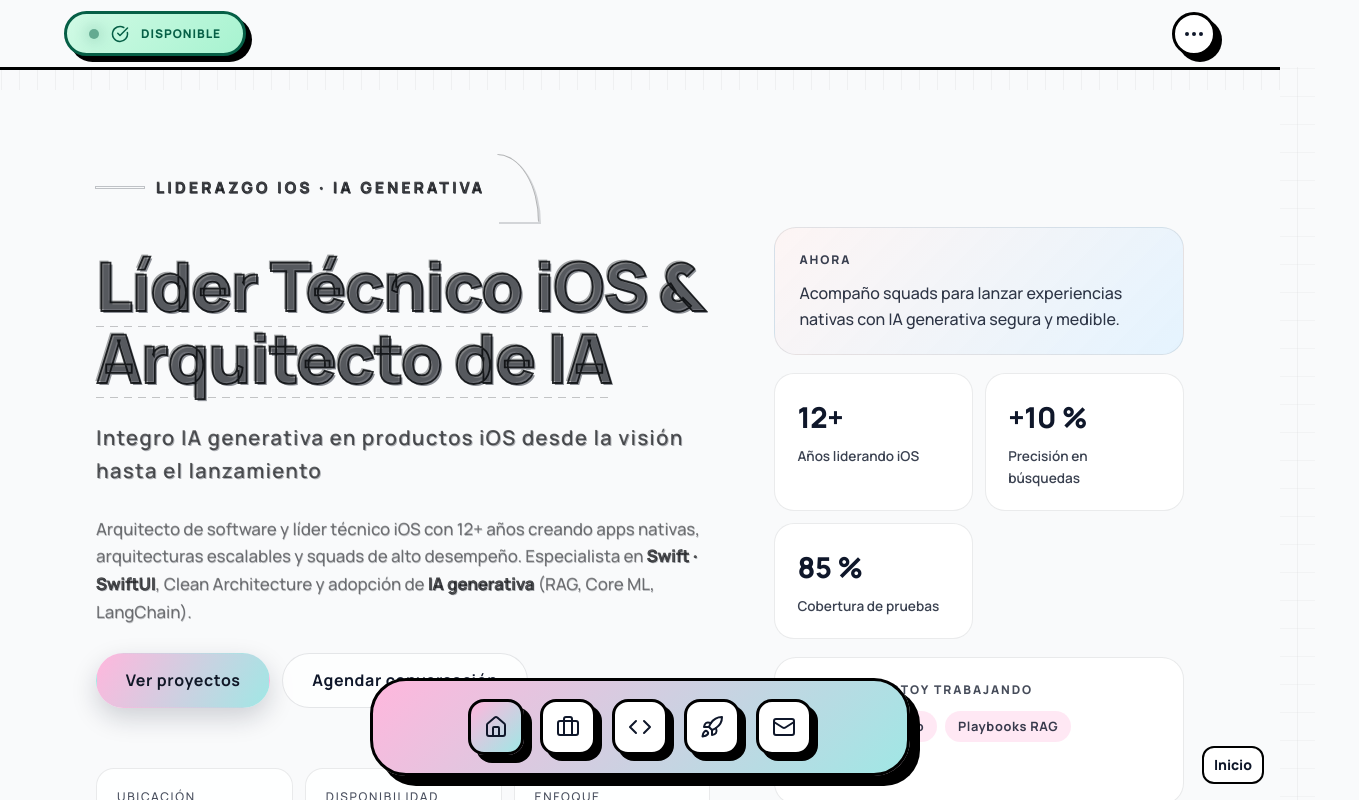
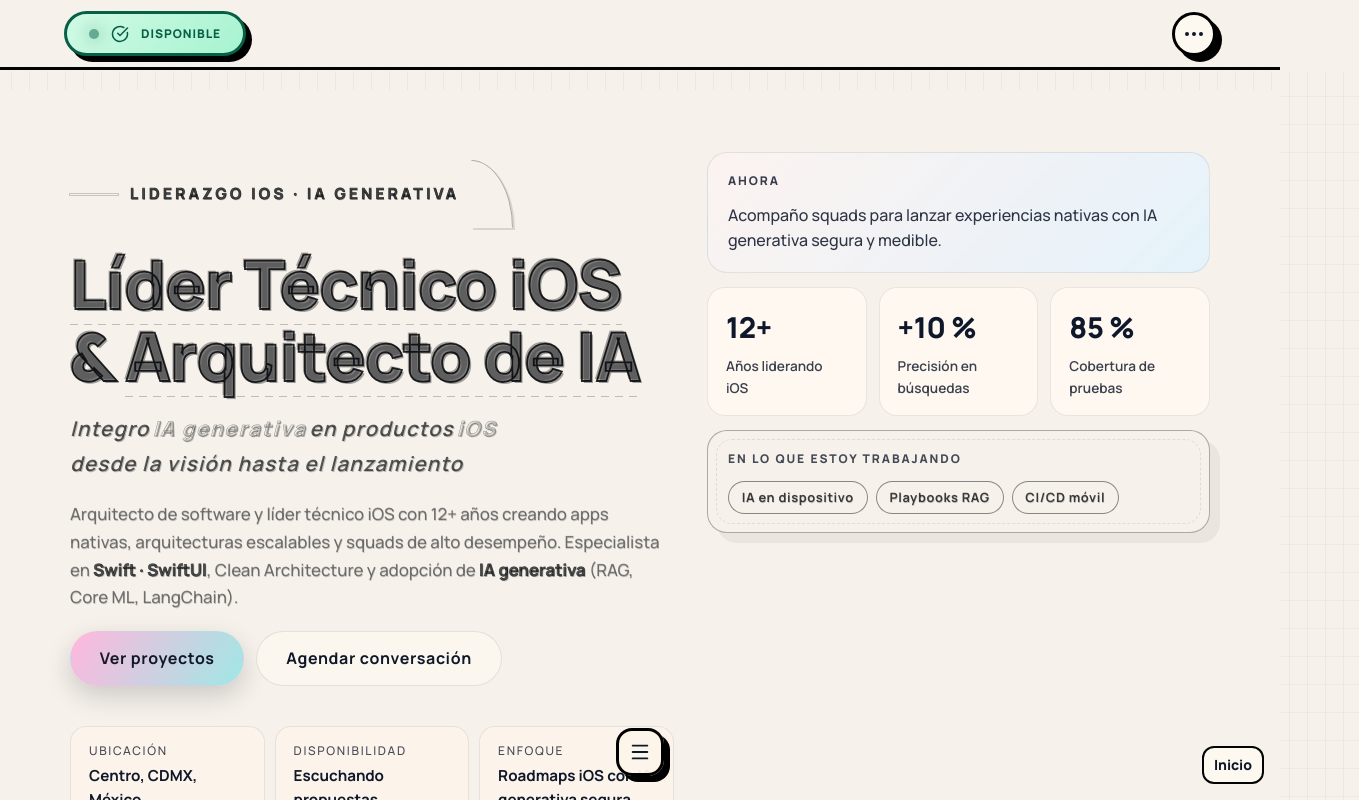
Before and after one commit to Ccontacto/PortalioPresentacion2025, a React (Vite) app: page / in a window 1280 px wide. Shown: the top 800 px of the page, 1359 px wide, since content can reach past the window. Built offline with nearby package versions, Linux system fonts and the light colour scheme; a web font is replaced by a local one.

Commit message:
no message

```diff
--- a/src/components/Dock.tsx
+++ b/src/components/Dock.tsx
@@ -1,5 +1,5 @@
-import { motion } from 'framer-motion';
-import { Home, Briefcase, Code, Rocket, Mail } from 'lucide-react';
+import { AnimatePresence, motion } from 'framer-motion';
+import { Home, Briefcase, Code, Rocket, Mail, Menu, X } from 'lucide-react';
 import { useCallback, useEffect, useRef, useState, type JSX, type KeyboardEvent as ReactKeyboardEvent } from 'react';
 
 import { useLanguage } from '../contexts/LanguageContext';
@@ -20,11 +20,15 @@ export default function Dock() {
   const shouldReduceMotion = useReducedMotion();
   const buttonRefs = useRef<Array<HTMLButtonElement | null>>([]);
   const [isDockVisible, setIsDockVisible] = useState(true);
+  const [isExpanded, setIsExpanded] = useState(false);
   const scrollTimeoutRef = useRef<number | null>(null);
 
   buttonRefs.current.length = data.nav.length;
 
   const handleKeyNavigation = useCallback((event: ReactKeyboardEvent<HTMLDivElement>) => {
+    if (!isExpanded) {
+      return;
+    }
     if (event.key !== 'ArrowRight' && event.key !== 'ArrowLeft') {
       return;
     }
@@ -44,7 +48,7 @@ export default function Dock() {
       currentIndex === -1 ? (direction === 1 ? 0 : buttons.length - 1) : (currentIndex + direction + buttons.length) % buttons.length;
 
     buttons[targetIndex]?.focus();
-  }, []);
+  }, [isExpanded]);
 
   useEffect(() => {
     if (shouldReduceMotion) {
@@ -85,14 +89,38 @@ export default function Dock() {
     };
   }, [shouldReduceMotion]);
 
+  useEffect(() => {
+    if (!isExpanded) {
+      return undefined;
+    }
+
+    const handleEscape = (event: KeyboardEvent) => {
+      if (event.key === 'Escape') {
+        setIsExpanded(false);
+      }
+    };
+
+    window.addEventListener('keydown', handleEscape);
+    return () => {
+      window.removeEventListener('keydown', handleEscape);
+    };
+  }, [isExpanded]);
+
+  const handleToggle = () => {
+    setIsExpanded(prev => !prev);
+  };
+
+  const handleNavigate = (sectionId: string) => {
+    navigateTo(sectionId);
+    setIsExpanded(false);
+  };
+
+  const toggleLabel = isExpanded ? 'Cerrar navegación flotante' : 'Abrir navegación flotante';
+
   return (
     <div className="dock-container">
-      {/* MEJORA 1: nav con role y aria-label */}
-      <motion.nav
-        className="dock"
-        role="navigation"
-        aria-label="Navegación principal del portfolio"
-        onKeyDown={handleKeyNavigation}
+      <motion.div
+        className="dock-shell"
         initial={shouldReduceMotion ? undefined : { y: 120, opacity: 0 }}
         animate={
           shouldReduceMotion
@@ -109,22 +137,52 @@ export default function Dock() {
                 type: 'spring',
                 stiffness: 260,
                 damping: 28,
-                delay: 0.3
+                delay: 0.2
               }
         }
         style={{ pointerEvents: isDockVisible ? 'auto' : 'none' }}
+      >
+        <button
+          type="button"
+          className={`dock-toggle ${isExpanded ? 'is-active' : ''}`}
+          aria-label={toggleLabel}
+          aria-pressed={isExpanded}
+          aria-expanded={isExpanded}
+          onClick={handleToggle}
+        >
+          {isExpanded ? <X size={22} aria-hidden="true" /> : <Menu size={22} aria-hidden="true" />}
+        </button>
+
+        <AnimatePresence>
+          {isExpanded && (
+            <motion.nav
+              key="dock-nav"
+              className="dock"
+              role="navigation"
+              aria-label="Navegación principal del portfolio"
+              onKeyDown={handleKeyNavigation}
+              initial={shouldReduceMotion ? undefined : { opacity: 0, y: 24, scale: 0.94 }}
+              animate={shouldReduceMotion ? undefined : { opacity: 1, y: 0, scale: 1 }}
+              exit={shouldReduceMotion ? undefined : { opacity: 0, y: 16, scale: 0.9 }}
+              transition={
+                shouldReduceMotion
+                  ? undefined
+                  : {
+                      type: 'spring',
+                      stiffness: 280,
+                      damping: 30
+                    }
+              }
             >
               {data.nav.map((item, index) => (
                 <button
                   key={item.id}
                   className={`dock-item ${activePage === item.id ? 'active' : ''}`}
-            onClick={() => navigateTo(item.id)}
+                  onClick={() => handleNavigate(item.id)}
                   ref={node => {
                     buttonRefs.current[index] = node;
                   }}
-            // MEJORA 1: aria-current para página activa
                   aria-current={activePage === item.id ? 'page' : undefined}
-            // MEJORA 3: aria-label explícito
                   aria-label={item.label}
                   title={item.label}
                   data-retro-sfx
@@ -133,6 +191,9 @@ export default function Dock() {
                 </button>
               ))}
             </motion.nav>
+          )}
+        </AnimatePresence>
+      </motion.div>
     </div>
   );
 }
--- a/src/index.css
+++ b/src/index.css
@@ -16,34 +16,37 @@
   --token-accent2: #DAB7FF;
   --token-accent3: #BDE3FF;
 
-  --color-white: #ffffff;
-  --color-black: #000000;
-
-  --color-bg-light: #f9fafb;
+  --color-white: #fdf8ef;
+  --color-true-black: #000000;
+  --color-ink: #020305;
+  --color-black: var(--color-ink);
+
+  --color-bg-light: #f6f1ea;
   --color-text-light: #0f172a;
-  --color-border-light: #000000;
-
-  --color-bg-dark: #0a0a0a;
+  --color-border-light: var(--color-ink);
+
+  --color-bg-dark: #090b11;
   --color-text-dark: #f5f5f5;
   --color-border-dark: #ffffff;
 
   --surface-primary: var(--color-bg-light);
-  --surface-card: #ffffff;
-  --surface-panel: #ffffff;
+  --surface-card: #fef9f0;
+  --surface-panel: #fdf5ea;
   --surface-strong: #111827;
 
   --text-strong: var(--color-text-light);
   --text-inverse: #f5f5f5;
   --text-cta: #111827;
-  --logo-text: #000000;
+  --logo-text: var(--color-ink);
   --text-on-brand: #111827;
 
-  --border-strong: #000000;
+  --border-strong: var(--color-ink);
+  --button-outline: var(--color-true-black);
   --border-muted: rgba(15, 23, 42, 0.12);
 
-  --shadow-strong: #000000;
+  --shadow-strong: var(--color-true-black);
   --shadow-soft: rgba(148, 163, 184, 0.45);
-  --shadow-strong-hover: #000000;
+  --shadow-strong-hover: var(--color-true-black);
 
   --gradient-brand-start: #ffb7dd;
   --gradient-brand-end: #a0e7e5;
@@ -102,8 +105,8 @@
   --border: var(--border-strong); /* Added */
   --card: var(--surface-card); /* Added */
   --font-ui: 'Manrope', system-ui, sans-serif; /* Added */
-  --sketch-ink: color-mix(in srgb, #050505 80%, var(--text-strong));
-  --sketch-graphite: color-mix(in srgb, #8f8f8f 55%, var(--text-strong));
+  --sketch-ink: color-mix(in srgb, var(--color-ink) 92%, var(--text-strong));
+  --sketch-graphite: color-mix(in srgb, var(--color-ink) 55%, rgba(255, 255, 255, 0.75));
   --fx-gradient-angle: 90deg;
   --fx-gradient-stop-1: transparent;
   --fx-gradient-stop-2: transparent;
@@ -164,8 +167,8 @@ html[data-theme='dark'] {
   --availability-unavailable-bg-start: rgba(189, 227, 255, 0.45);
   --availability-unavailable-bg-end: rgba(189, 227, 255, 0.28);
   --availability-unavailable-text: var(--token-text-dark);
-  --sketch-ink: color-mix(in srgb, #f5f5f5 80%, var(--text-strong));
-  --sketch-graphite: color-mix(in srgb, rgba(255, 255, 255, 0.85) 55%, var(--text-strong));
+  --sketch-ink: color-mix(in srgb, var(--color-ink) 70%, var(--token-text-dark));
+  --sketch-graphite: color-mix(in srgb, rgba(255, 255, 255, 0.85) 55%, var(--color-ink));
 }
 
 html[data-theme='konami'] {
@@ -466,7 +469,7 @@ html[data-theme='konami'] .availability-unavailable {
   align-items: center;
   justify-content: center;
   background: var(--surface-card);
-  border: 3px solid var(--border-strong);
+  border: 3px solid var(--button-outline);
   border-radius: 50%;
   cursor: pointer;
   transition: transform 150ms ease, box-shadow 150ms ease, background-color 150ms ease;
@@ -656,7 +659,7 @@ html[data-theme='konami'] .icon-btn:hover {
   padding: 10px 12px;
   border-radius: 12px;
   background: transparent;
-  border: 2px solid var(--border-strong);
+  border: 2px solid var(--button-outline);
   transition: transform 150ms ease, box-shadow 150ms ease, background-color 150ms ease;
 }
 
@@ -710,7 +713,7 @@ html[data-theme='konami'] .icon-btn:hover {
   width: 40px;
   height: 40px;
   border-radius: 14px;
-  border: 3px solid var(--border-strong);
+  border: 3px solid var(--button-outline);
   background: linear-gradient(135deg, var(--gradient-close-start), var(--gradient-close-end));
   color: var(--text-on-brand);
   box-shadow: 8px 8px 0 var(--shadow-strong);
@@ -1159,7 +1162,7 @@ html[data-theme='dark'] .search-modal__chip {
   justify-content: center;
   padding: 8px 14px;
   border-radius: 14px;
-  border: 2px solid var(--border-strong);
+  border: 2px solid var(--button-outline);
   background: linear-gradient(135deg, var(--gradient-brand-start), var(--gradient-brand-end));
   color: var(--text-on-brand);
   font-weight: 700;
@@ -1833,48 +1836,95 @@ html[data-theme='dark'] .contact-highlight:hover {
   z-index: 50;
 }
 
-.dock {
+.dock-shell {
   pointer-events: auto;
-  display: flex;
+  display: inline-flex;
+  align-items: center;
+  gap: 12px;
+  background: transparent;
+}
+
+.dock-toggle {
+  width: 48px;
+  height: 48px;
+  border-radius: 16px;
+  border: 3px solid var(--button-outline);
+  background: color-mix(in srgb, var(--surface-panel) 95%, transparent);
+  color: var(--text-strong);
+  display: inline-flex;
   align-items: center;
   justify-content: center;
-  gap: 16px;
-  width: min(92vw, 540px);
-  padding: 18px 24px;
-  background: linear-gradient(135deg, var(--gradient-brand-start), var(--gradient-brand-end));
-  border: 3px solid var(--border-strong);
-  border-radius: 36px;
-  box-shadow: 10px 10px 0 var(--shadow-strong);
-  color: var(--text-on-brand);
-}
-
-html[data-theme='dark'] .dock {
-  background: rgba(15, 23, 42, 0.92);
-  border-color: rgba(248, 250, 252, 0.28);
-  box-shadow:
-    12px 12px 0 rgba(15, 23, 42, 0.55),
-    0 22px 36px rgba(0, 0, 0, 0.45);
-  color: #f8fafc;
-}
-
-.dock-item {
-  width: 56px;
-  height: 56px;
-  display: flex;
-  align-items: center;
-  justify-content: center;
-  border: 3px solid var(--border-strong);
-  border-radius: 16px;
-  background: var(--surface-panel);
-  color: var(--text-strong);
   cursor: pointer;
   box-shadow: 6px 6px 0 var(--shadow-strong);
   transition: transform 150ms ease, box-shadow 150ms ease, background-color 150ms ease;
 }
 
+.dock-toggle:hover {
+  transform: translate(-2px, -2px);
+  box-shadow: 8px 8px 0 var(--shadow-strong-hover);
+}
+
+.dock-toggle.is-active {
+  background: linear-gradient(135deg, var(--gradient-brand-start), var(--gradient-brand-end));
+  color: var(--text-on-brand);
+}
+
+html[data-theme='dark'] .dock-toggle {
+  background: rgba(15, 23, 42, 0.9);
+  color: #f8fafc;
+}
+
+html[data-theme='konami'] .dock-toggle {
+  background: rgba(6, 10, 24, 0.95);
+  color: #71ffb2;
+  border-color: rgba(113, 255, 178, 0.55);
+  box-shadow:
+    0 0 0 2px rgba(0, 255, 156, 0.32),
+    6px 6px 0 rgba(0, 255, 156, 0.35);
+}
+
+.dock {
+  pointer-events: auto;
+  display: flex;
+  align-items: center;
+  justify-content: center;
+  gap: 8px;
+  width: auto;
+  padding: 12px 16px;
+  background: color-mix(in srgb, var(--surface-panel) 92%, transparent);
+  border: 1px solid color-mix(in srgb, var(--color-ink) 18%, transparent);
+  border-radius: 999px;
+  box-shadow: 12px 12px 0 color-mix(in srgb, var(--color-ink) 6%, transparent);
+  color: var(--text-strong);
+}
+
+html[data-theme='dark'] .dock {
+  background: rgba(15, 23, 42, 0.92);
+  border-color: rgba(248, 250, 252, 0.22);
+  box-shadow:
+    0 0 0 2px rgba(248, 250, 252, 0.15),
+    12px 12px 0 rgba(15, 23, 42, 0.45);
+  color: #f8fafc;
+}
+
+.dock-item {
+  width: 44px;
+  height: 44px;
+  display: flex;
+  align-items: center;
+  justify-content: center;
+  border: 2px solid var(--border-strong);
+  border-radius: 14px;
+  background: var(--surface-card);
+  color: var(--text-strong);
+  cursor: pointer;
+  box-shadow: 4px 4px 0 var(--shadow-strong);
+  transition: transform 150ms ease, box-shadow 150ms ease, background-color 150ms ease;
+}
+
 html[data-theme='dark'] .dock-item {
   background: rgba(15, 23, 42, 0.88);
-  border-color: rgba(248, 250, 252, 0.28);
+  border-color: rgba(248, 250, 252, 0.2);
   color: #f8fafc;
   box-shadow:
     0 0 0 2px rgba(248, 250, 252, 0.12),
@@ -1882,8 +1932,8 @@ html[data-theme='dark'] .dock-item {
 }
 
 .dock-item:hover {
-  transform: translate(-4px, -4px);
-  box-shadow: 14px 14px 0 var(--shadow-strong-hover);
+  transform: translate(-3px, -3px);
+  box-shadow: 10px 10px 0 var(--shadow-strong-hover);
 }
 
 html[data-theme='dark'] .dock-item:hover {
@@ -1896,6 +1946,7 @@ html[data-theme='dark'] .dock-item:hover {
 .dock-item.active {
   background: linear-gradient(135deg, var(--gradient-brand-start), var(--gradient-brand-end));
   box-shadow: 8px 8px 0 var(--shadow-strong);
+  color: var(--text-on-brand);
 }
 
 html[data-theme='dark'] .dock-item.active {
@@ -1906,7 +1957,7 @@ html[data-theme='dark'] .dock-item.active {
 }
 
 .dock-item.active svg {
-  stroke: var(--text-strong);
+  stroke: currentColor;
 }
 
 html[data-theme='konami'] .dock {
@@ -1939,6 +1990,7 @@ html[data-theme='konami'] .dock-item.active {
   box-shadow:
     0 0 0 2px rgba(0, 255, 156, 0.55),
     0 0 24px rgba(0, 255, 156, 0.45);
+  color: #040209;
 }
 
 html[data-theme='konami'] .dock-item.active svg {
@@ -2064,15 +2116,15 @@ html[data-theme='konami'] .dock-item.active svg {
    ======================================== */
 @media (prefers-contrast: high) {
   :root {
-    --color-border-light: #000000;
-    --color-text-light: #000000;
+    --color-border-light: var(--color-ink);
+    --color-text-light: var(--color-ink);
     --color-bg-light: #ffffff;
   }
 
   html[data-theme='dark'] {
     --color-border-dark: #ffffff;
     --color-text-dark: #ffffff;
-    --color-bg-dark: #000000;
+    --color-bg-dark: var(--color-ink);
   }
 
   /* Bordes más gruesos */
@@ -2250,14 +2302,8 @@ html[data-theme='konami'] .dock-item.active svg {
   }
 
   .dock {
-    bottom: 16px;
-    padding: 8px;
+    padding: 8px 12px;
     gap: 6px;
-  }
-
-  .dock-item {
-    width: 48px;
-    height: 48px;
   }
 }
 
@@ -3055,9 +3101,9 @@ html[data-theme='dark'] .hero-name {
 .page-section--hero {
   position: relative;
   min-height: 100vh;
-  padding: clamp(48px, 8vh, 96px) clamp(24px, 8vw, 96px);
-  display: flex;
-  align-items: center;
+  padding: clamp(24px, 4vh, 64px) clamp(18px, 5vw, 60px);
+  display: flex;
+  align-items: flex-start;
   justify-content: center;
   background: var(--surface-primary);
 }
@@ -3101,18 +3147,20 @@ html[data-theme='dark'] .hero-name {
 .hero-grid {
   position: relative;
   display: grid;
-  gap: clamp(32px, 5vw, 64px);
-  grid-template-columns: minmax(0, 3fr) minmax(0, 2fr);
-  align-items: center;
+  gap: clamp(18px, 2.6vw, 36px);
+  grid-template-columns: minmax(0, 1.2fr) minmax(0, 1fr);
+  align-items: flex-start;
   width: 100%;
-  max-width: 1120px;
+  max-width: 1140px;
   margin: 0 auto;
+  min-height: clamp(520px, 82vh, 760px);
 }
 
 .hero-content {
   display: flex;
   flex-direction: column;
-  gap: clamp(18px, 3vw, 28px);
+  gap: clamp(10px, 2.2vw, 20px);
+  justify-content: flex-start;
 }
 
 .hero-eyebrow {
@@ -3128,6 +3176,7 @@ html[data-theme='dark'] .hero-name {
   text-shadow:
     0.5px 0.5px 0 color-mix(in srgb, var(--sketch-graphite) 65%, transparent),
     -0.5px -0.5px 0 color-mix(in srgb, var(--sketch-ink) 25%, transparent);
+  margin-top: clamp(4px, 1vh, 14px);
 }
 
 .hero-eyebrow::before {
@@ -3215,6 +3264,11 @@ html[data-theme='dark'] .hero-name {
   letter-spacing: 0.06em;
   color: color-mix(in srgb, var(--sketch-ink) 65%, rgba(255, 255, 255, 0.08));
   text-shadow: 1px 1px 0 color-mix(in srgb, var(--sketch-graphite) 45%, transparent);
+  font-style: italic;
+  display: inline-flex;
+  flex-wrap: wrap;
+  align-items: baseline;
+  gap: 0.15em;
 }
 
 .hero-description {
@@ -3223,6 +3277,25 @@ html[data-theme='dark'] .hero-name {
   line-height: 1.65;
   color: color-mix(in srgb, var(--sketch-ink) 50%, rgba(255, 255, 255, 0.12));
   text-shadow: 0.5px 0.5px 0 color-mix(in srgb, var(--sketch-graphite) 35%, transparent);
+}
+
+.hero-tagline__accent {
+  font-style: inherit;
+  font-weight: 800;
+  letter-spacing: 0.08em;
+  --fx-gradient-angle: 100deg;
+  --fx-gradient-stop-1: color-mix(in srgb, var(--token-accent1) 65%, rgba(255, 255, 255, 0.85));
+  --fx-gradient-stop-2: color-mix(in srgb, var(--token-accent3) 55%, rgba(255, 255, 255, 0.65));
+  background: var(--fx-linear-gradient);
+  -webkit-background-clip: text;
+  -webkit-text-fill-color: transparent;
+  background-clip: text;
+  -webkit-text-stroke: 0.5px color-mix(in srgb, var(--sketch-ink) 45%, transparent);
+}
+
+.hero-tagline__accent--ios {
+  --fx-gradient-stop-1: color-mix(in srgb, var(--sketch-ink) 35%, rgba(255, 255, 255, 0.85));
+  --fx-gradient-stop-2: color-mix(in srgb, var(--sketch-graphite) 45%, rgba(255, 255, 255, 0.65));
 }
 
 .hero-actions {
@@ -3276,13 +3349,13 @@ html[data-theme='dark'] .hero-name {
 .hero-meta {
   display: grid;
   grid-template-columns: repeat(auto-fit, minmax(160px, 1fr));
-  gap: 12px;
-  margin-top: clamp(18px, 4vw, 32px);
+  gap: 10px;
+  margin-top: clamp(12px, 2vw, 20px);
 }
 
 .hero-meta__item {
-  padding: 18px 20px;
-  border-radius: 18px;
+  padding: 14px 18px;
+  border-radius: 16px;
   border: 1px solid color-mix(in srgb, var(--border-muted) 75%, transparent);
   background: color-mix(in srgb, var(--surface-panel) 86%, transparent);
   display: grid;
@@ -3306,12 +3379,14 @@ html[data-theme='dark'] .hero-name {
 .hero-panel {
   display: flex;
   flex-direction: column;
-  gap: 18px;
+  gap: 14px;
+  align-self: stretch;
+  justify-content: flex-start;
 }
 
 .hero-panel__card {
-  padding: 22px 24px;
-  border-radius: 22px;
+  padding: 18px 20px;
+  border-radius: 20px;
   border: 1px solid color-mix(in srgb, var(--border-muted) 75%, transparent);
   background: color-mix(in srgb, var(--surface-panel) 90%, transparent);
   display: flex;
@@ -3322,6 +3397,36 @@ html[data-theme='dark'] .hero-name {
 .hero-panel__card--status {
   background: linear-gradient(135deg, color-mix(in srgb, var(--gradient-hero-start) 75%, transparent), color-mix(in srgb, var(--gradient-hero-end) 82%, transparent));
   color: var(--text-strong);
+}
+
+.hero-panel__card--note {
+  --fx-gradient-angle: 110deg;
+  --fx-gradient-stop-1: color-mix(in srgb, var(--sketch-graphite) 18%, rgba(255, 255, 255, 0.75));
+  --fx-gradient-stop-2: color-mix(in srgb, var(--sketch-ink) 28%, rgba(255, 255, 255, 0.5));
+  background: var(--fx-linear-gradient);
+  border-color: color-mix(in srgb, var(--sketch-ink) 30%, transparent);
+  box-shadow: 10px 10px 0 color-mix(in srgb, var(--sketch-ink) 5%, transparent);
+  position: relative;
+  overflow: hidden;
+  transition: transform 220ms ease, box-shadow 220ms ease, background 220ms ease, border-color 220ms ease;
+}
+
+.hero-panel__card--note::after {
+  content: '';
+  position: absolute;
+  inset: 8px;
+  border: 1px dashed color-mix(in srgb, var(--sketch-ink) 25%, transparent);
+  opacity: 0.35;
+  pointer-events: none;
+  border-radius: 16px;
+}
+
+.hero-panel__card--note:hover {
+  --fx-gradient-stop-1: color-mix(in srgb, var(--sketch-graphite) 32%, rgba(255, 255, 255, 0.8));
+  --fx-gradient-stop-2: color-mix(in srgb, var(--sketch-ink) 42%, rgba(255, 255, 255, 0.55));
+  border-color: color-mix(in srgb, var(--sketch-ink) 45%, transparent);
+  box-shadow: 14px 14px 0 color-mix(in srgb, var(--sketch-ink) 12%, transparent);
+  transform: translateY(-4px);
 }
 
 .hero-panel__eyebrow {
@@ -3349,8 +3454,8 @@ html[data-theme='dark'] .hero-name {
 }
 
 .hero-stat {
-  padding: 20px 22px;
-  border-radius: 20px;
+  padding: 16px 18px;
+  border-radius: 18px;
   border: 1px solid color-mix(in srgb, var(--border-muted) 70%, transparent);
   background: color-mix(in srgb, var(--surface-card) 92%, transparent);
   display: flex;
@@ -3385,8 +3490,21 @@ html[data-theme='dark'] .hero-name {
   font-size: 0.8rem;
   font-weight: 700;
   letter-spacing: 0.05em;
-  background: color-mix(in srgb, var(--gradient-brand-start) 32%, transparent);
-  color: color-mix(in srgb, var(--text-strong) 80%, rgba(15, 23, 42, 0.2));
+  --fx-gradient-angle: 135deg;
+  --fx-gradient-stop-1: color-mix(in srgb, var(--sketch-graphite) 24%, rgba(255, 255, 255, 0.65));
+  --fx-gradient-stop-2: color-mix(in srgb, var(--sketch-ink) 32%, rgba(255, 255, 255, 0.4));
+  background: var(--fx-linear-gradient);
+  color: color-mix(in srgb, var(--sketch-ink) 75%, rgba(255, 255, 255, 0.08));
+  border: 1px solid color-mix(in srgb, var(--sketch-ink) 45%, transparent);
+  text-shadow: 0.5px 0.5px 0 color-mix(in srgb, var(--sketch-graphite) 35%, transparent);
+  transition: transform 180ms ease, box-shadow 180ms ease, background 180ms ease;
+}
+
+.hero-panel__tag:hover {
+  --fx-gradient-stop-1: color-mix(in srgb, var(--sketch-graphite) 36%, rgba(255, 255, 255, 0.7));
+  --fx-gradient-stop-2: color-mix(in srgb, var(--sketch-ink) 44%, rgba(255, 255, 255, 0.45));
+  transform: translateY(-2px);
+  box-shadow: 3px 3px 0 color-mix(in srgb, var(--sketch-ink) 12%, transparent);
 }
 
 .page-section--focus {
--- a/src/sections/Hero.tsx
+++ b/src/sections/Hero.tsx
@@ -38,7 +38,8 @@ export default function Hero() {
     ? heroCopy.descriptionSegments
     : [{ text: data.description }];
 
-  const tagline = heroCopy.tagline ?? data.tagline;
+  const tagline = heroCopy.tagline ?? data.tagline ?? '';
+  const taglineSegments = tagline.split(/(IA generativa|iOS)/gi);
   const status = heroCopy.status;
   const note = heroCopy.note;
 
@@ -68,7 +69,29 @@ export default function Hero() {
                 )
               )}
             </h1>
-            <p className="hero-tagline">{tagline}</p>
+            <p className="hero-tagline">
+              {taglineSegments.map((segment, index) => {
+                if (!segment) {
+                  return null;
+                }
+                const normalized = segment.toLowerCase();
+                if (normalized === 'ia generativa') {
+                  return (
+                    <span key={`tagline-ia-${index}`} className="hero-tagline__accent">
+                      {segment}
+                    </span>
+                  );
+                }
+                if (normalized === 'ios') {
+                  return (
+                    <span key={`tagline-ios-${index}`} className="hero-tagline__accent hero-tagline__accent--ios">
+                      {segment}
+                    </span>
+                  );
+                }
+                return <Fragment key={`tagline-text-${index}`}>{segment}</Fragment>;
+              })}
+            </p>
             <p className="hero-description">
               {descriptionSegments.map((segment, index) =>
                 segment.accent === 'gradient' ? (
```
Lines whose indentation alone changed are shown as unchanged.
